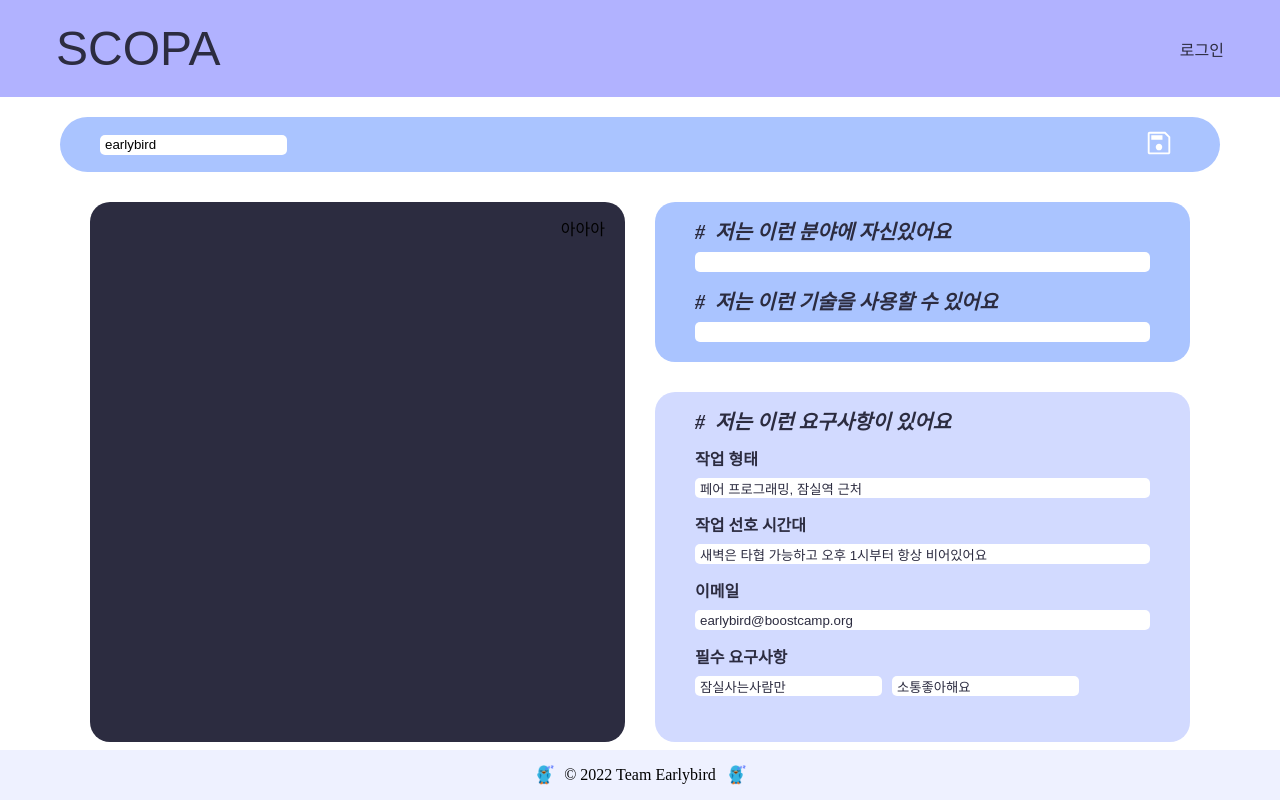
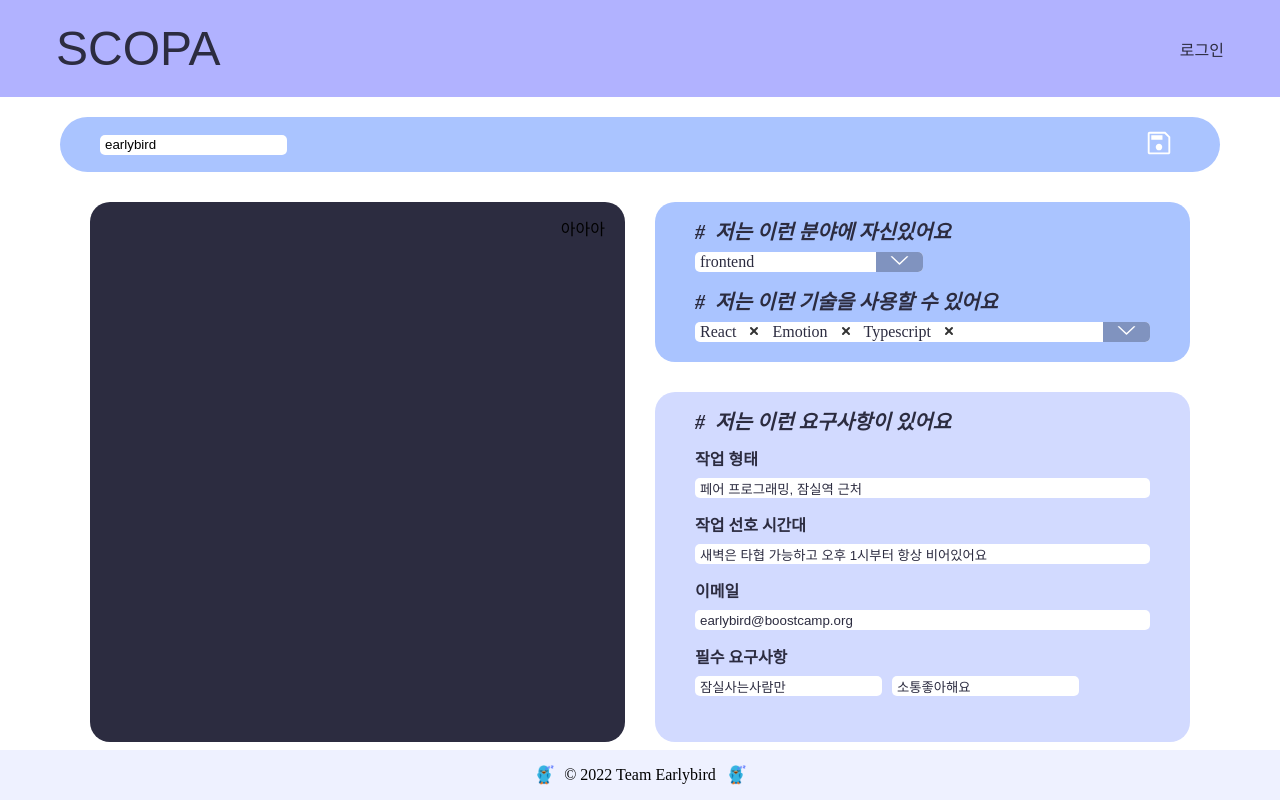
Before and after one commit to boostcampwm-2022/web25-SCOPA, a React (Create React App) app in the folder client/: page /detail/1 in a window 1280 px wide. Both pictures are taken after a click on the button 1159 px from the left and 144 px from the top of the page. Built offline with nearby package versions, Linux system fonts and the light colour scheme; no server answers.

Commit message:
feat: 상단 프로필 에디터에 기술스택 편집기와 관심분야 편집기 추가

```diff
--- a/client/src/pages/DetailPage/EditModeContainer/TopProfileEditor.styles.ts
+++ b/client/src/pages/DetailPage/EditModeContainer/TopProfileEditor.styles.ts
@@ -11,11 +11,11 @@ export const profileBoxWrapperStyle = css({
   gridColumn: '2',
 });
 
-export const fieldsetStyle = css({
+export const fieldStyle = css({
   display: 'flex',
   flexDirection: 'column',
 
-  '> label': {
+  '> h3': {
     fontSize: FONT_SIZE.LARGE,
     fontStyle: 'italic',
     fontWeight: 600,
@@ -23,21 +23,8 @@ export const fieldsetStyle = css({
     marginBottom: COMMON_SIZE.PROFILE_BOX_DT_MARGIN_BOTTOM,
   },
 
-  '> label::before': {
+  '> h3::before': {
     content: `'#'`,
     marginRight: 10,
   },
-
-  '> input': {
-    color: COLORS.TEXT_1,
-    backgroundColor: COLORS.WHITE,
-    height: COMMON_SIZE.EDITOR_BOX_INPUT_HEIGHT - 2,
-    border: 'none',
-    padding: '1px 5px',
-    borderRadius: COMMON_SIZE.EDITOR_BOX_INPUT_BORDER_RADIUS,
-  },
-
-  '> input:nth-of-type(1)': {
-    marginBottom: COMMON_SIZE.PROFILE_BOX_DD_MARGIN_BOTTOM,
-  },
 });
--- a/client/src/pages/DetailPage/EditModeContainer/TopProfileEditor.tsx
+++ b/client/src/pages/DetailPage/EditModeContainer/TopProfileEditor.tsx
@@ -1,24 +1,28 @@
 /** @jsxImportSource @emotion/react */
 
+import { Dispatch, SetStateAction } from 'react';
 import { ProfileType } from 'types/profile';
-import { fieldsetStyle, profileBoxWrapperStyle } from './TopProfileEditor.styles';
-import { useSetEditor } from './useSetEditor';
+import { InterestSelector } from './InterestSelector';
+import { TechStackSelector } from './TechStackSelector';
+import { fieldStyle, profileBoxWrapperStyle } from './TopProfileEditor.styles';
 
 interface Props {
-  userId: string;
-  profileData: ProfileType;
+  interest: string;
+  setInterest: Dispatch<SetStateAction<string>>;
+  skills: string[];
+  setSkills: Dispatch<SetStateAction<string[]>>;
 }
 
-export const TopProfileEditor = ({ userId, profileData }: Props) => {
-  const { newProfileData } = useSetEditor(userId, profileData);
+export const TopProfileEditor = ({ interest, setInterest, skills, setSkills }: Props) => {
+  // const { newProfileData } = useSetEditor(userId, profileData);
   return (
     <div css={profileBoxWrapperStyle}>
-      <fieldset css={fieldsetStyle}>
-        <label htmlFor='top-profile-interest'>저는 이런 분야에 자신있어요</label>
-        <input id='top-profile-interest' type='text' />
-        <label htmlFor='top-profile-techstack'>저는 이런 기술을 사용할 수 있어요</label>
-        <input id='top-profile-techstack' type='text' />
-      </fieldset>
+      <div css={fieldStyle}>
+        <h3>저는 이런 분야에 자신있어요</h3>
+        <InterestSelector interest={interest} setInterest={setInterest} />
+        <h3>저는 이런 기술을 사용할 수 있어요</h3>
+        <TechStackSelector skills={skills} setSkills={setSkills} />
+      </div>
     </div>
   );
 };
--- a/client/src/pages/DetailPage/EditModeContainer/index.tsx
+++ b/client/src/pages/DetailPage/EditModeContainer/index.tsx
@@ -25,7 +25,9 @@ export const EditModeContainer = ({ userId, profileData, onClickCancelButton }:
     emailRef,
     requirementRef1,
     requirementRef2,
+    interest,
     setInterest,
+    skills,
     setSkills,
     setLanguage,
     handleClickSaveProfile,
@@ -43,7 +45,7 @@ export const EditModeContainer = ({ userId, profileData, onClickCancelButton }:
       </MiniNavBar>
       <div css={detailProfileWrapperStyle}>
         <CodeEditor />
-        <TopProfileEditor userId={userId} profileData={profileData} />
+        <TopProfileEditor interest={interest} setInterest={setInterest} skills={skills} setSkills={setSkills} />
         <BottomProfileEditor
           workTimeRef={workTimeRef}
           workTypeRef={workTypeRef}
```
